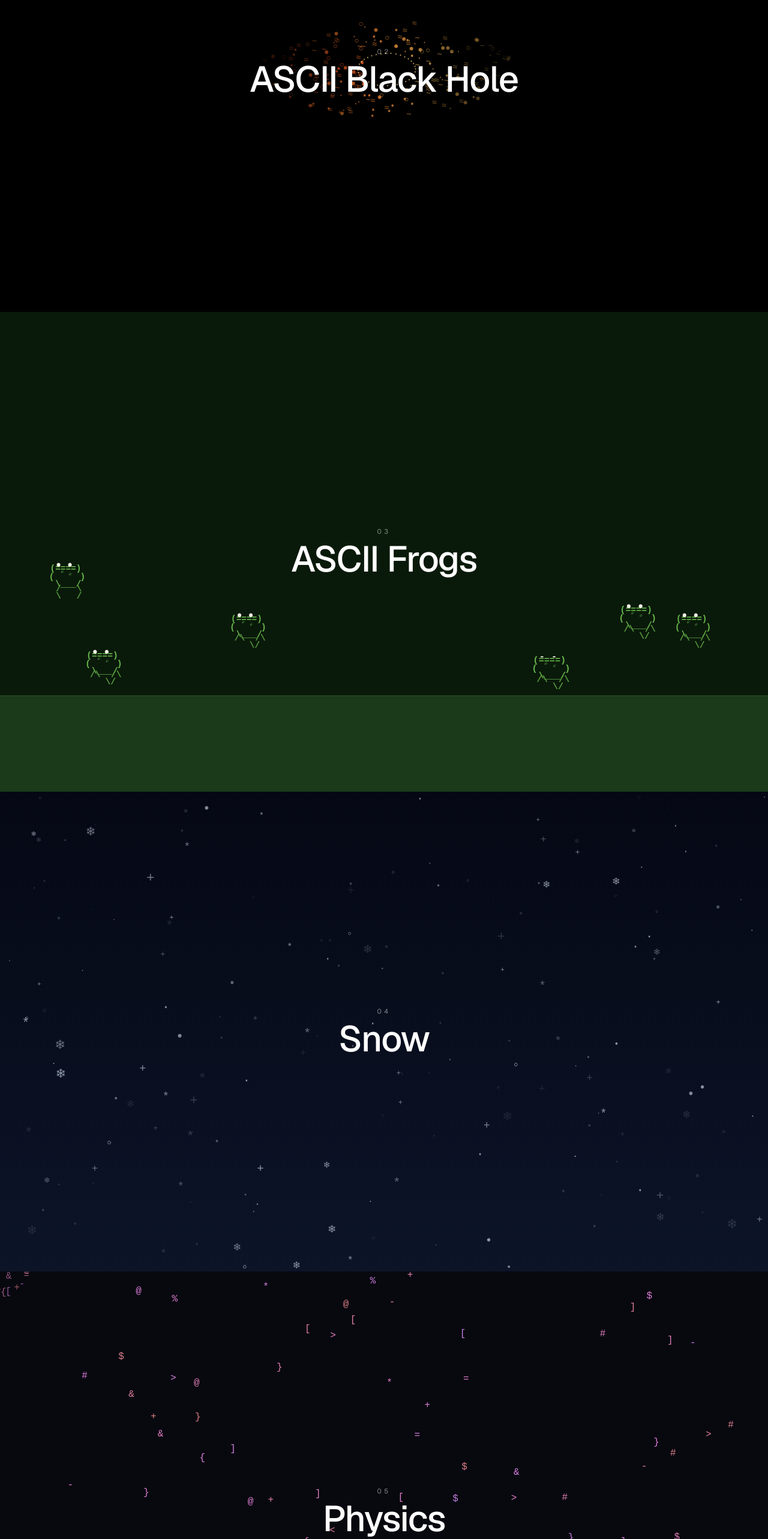
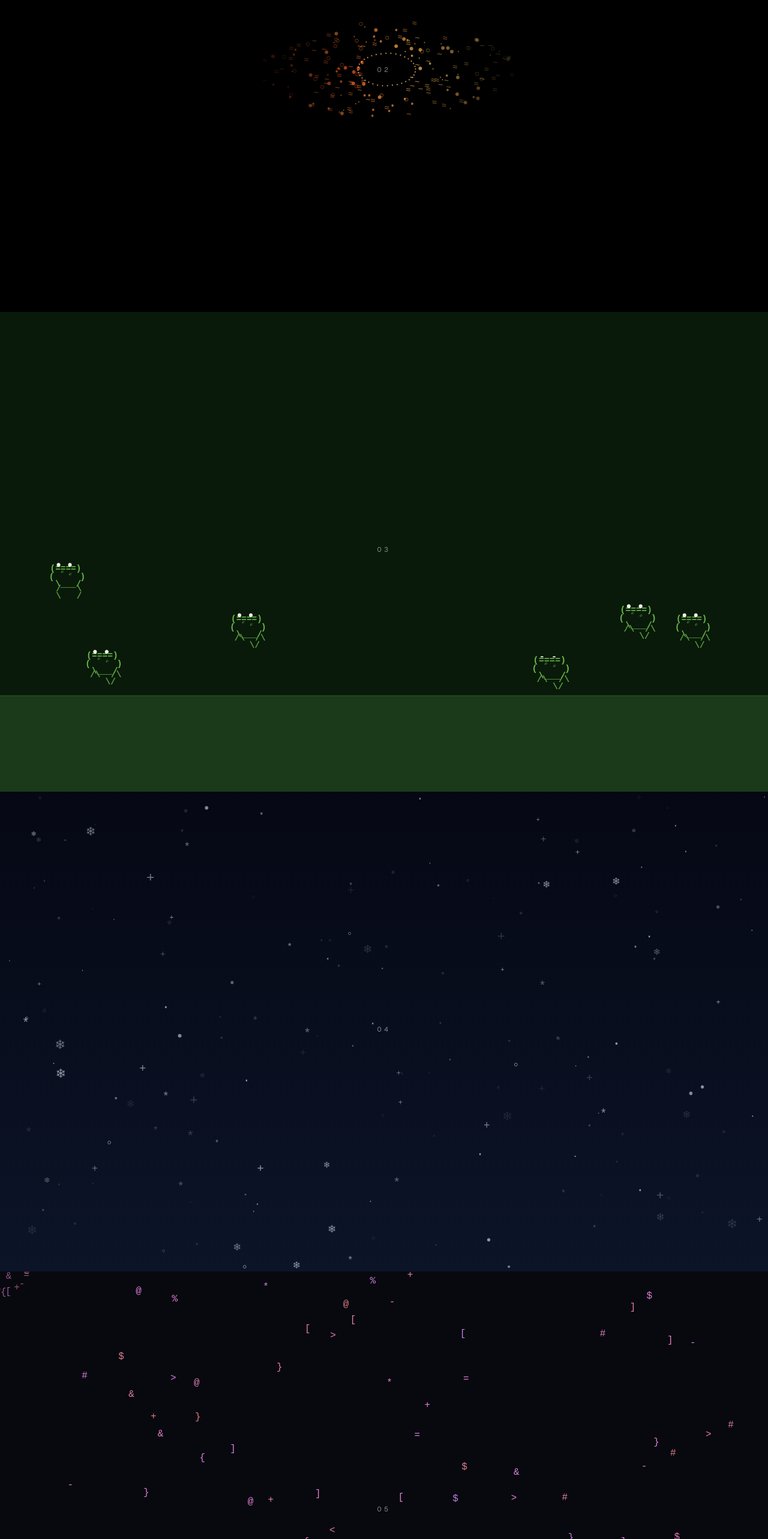
Before and after one commit to gnxv/ascii-demo, a Next.js app: page / in a window 1280 px wide. Shown: the part 1080-3646 px from the top of the page at 60% size. Built offline with nearby package versions, Linux system fonts and the light colour scheme.

Commit message:
chore: empty titles everywhere + math symbols in Grid
- All scene titles removed
- Grid idle chars: digits, Latin, Greek, math operators

```diff
--- a/src/app/page.tsx
+++ b/src/app/page.tsx
@@ -333,7 +333,8 @@ function Grid() {
         } else if (noise > 0.65) {
           ctx.fillText("·", px + offsetX, py + offsetY);
         } else {
-          const char = String.fromCharCode(33 + ((x * 11 + y * 17 + (t * 6) | 0) % 48));
+          const mathChars = "0123456789abcnxyzABCXYZ+-*/=<>()[]{}αβγδεθλπσωΣΔΩ√∞∂∫∑∏≠≤≥±×÷·";
+          const char = mathChars[(x * 11 + y * 17 + (t * 6) | 0) % mathChars.length];
           ctx.fillText(char, px + offsetX, py + offsetY);
         }
       }
@@ -356,11 +357,11 @@ export default function Home() {
 
   const scenes = [
     { title: "", component: <AsciiJellyfish />, bg: "bg-black" },
-    { title: "ASCII Black Hole", component: <AsciiBlackHole />, bg: "bg-black" },
-    { title: "ASCII Frogs", component: <AsciiFrogs />, bg: "bg-green-950" },
-    { title: "Snow", component: <Snow />, bg: "bg-slate-950" },
-    { title: "Physics", component: <Physics />, bg: "bg-zinc-950" },
-    { title: "Reactive Grid", component: <Grid />, bg: "bg-black" },
+    { title: "", component: <AsciiBlackHole />, bg: "bg-black" },
+    { title: "", component: <AsciiFrogs />, bg: "bg-green-950" },
+    { title: "", component: <Snow />, bg: "bg-slate-950" },
+    { title: "", component: <Physics />, bg: "bg-zinc-950" },
+    { title: "", component: <Grid />, bg: "bg-black" },
   ];
 
   return (
```
